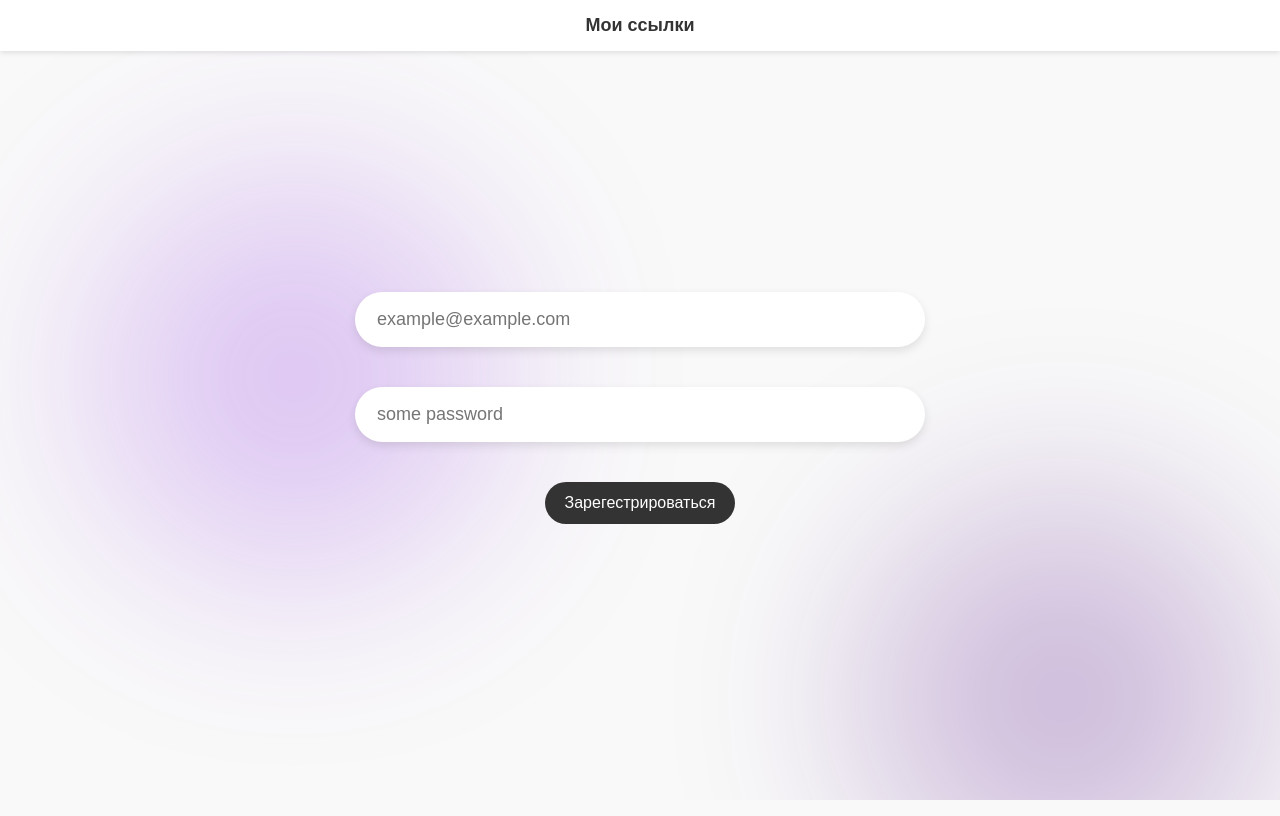
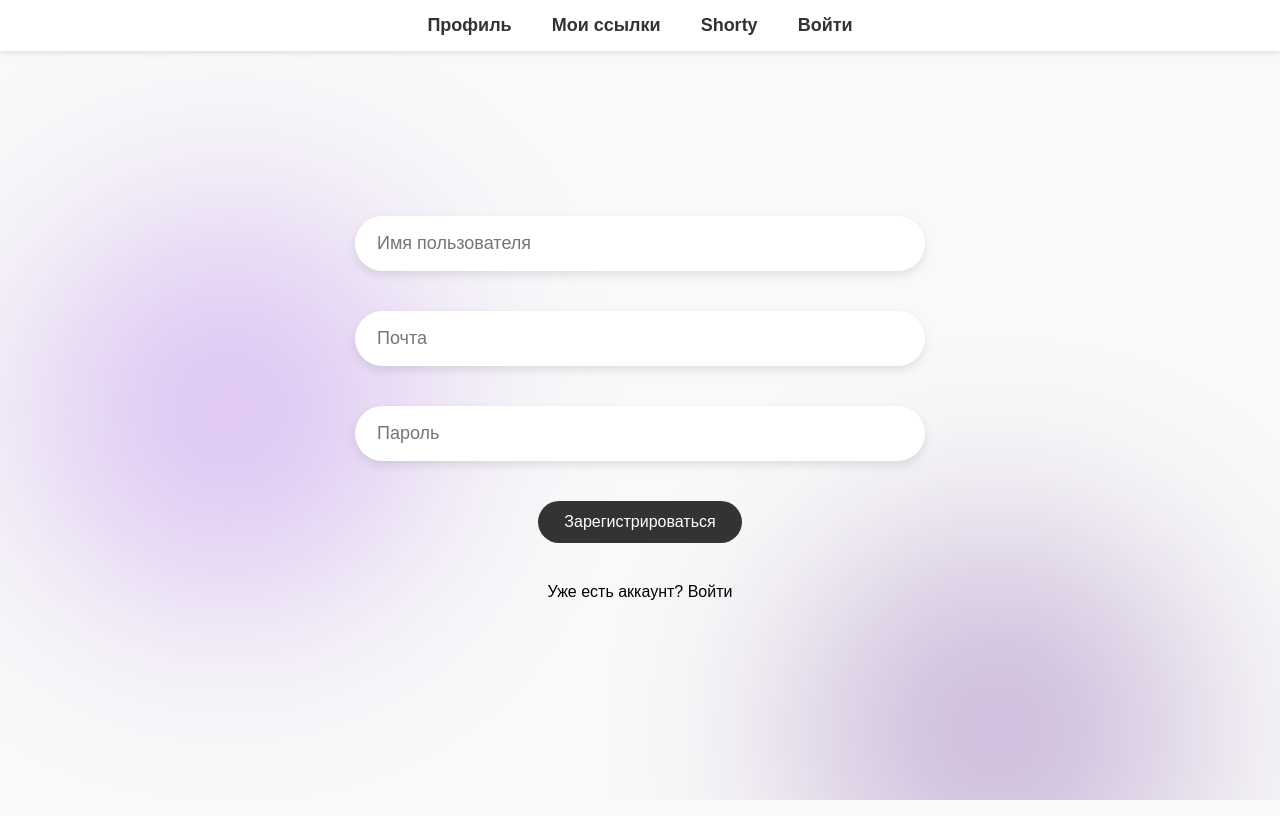
Before and after one commit to kalibdune/shorty-frontend, a React app: page /auth in a window 1280 px wide. Built offline with nearby package versions, Linux system fonts and the light colour scheme; no server answers.

Commit message:
working auth

```diff
--- a/src/App/app.tsx
+++ b/src/App/app.tsx
@@ -1,18 +1,18 @@
 import Main from '../pages/Main/Main'
 import { Auth } from '../pages/Auth/Auth'
-import Nav from '../components/Nav/Nav'
 import Background from '../components/Background/Background'
 import { Routes, Route } from 'react-router-dom'
 import '../index.scss'
+import Urls from '../pages/Urls/Urls'
 
 const App: React.FC = () => {
 	return (
 		<>
-			<Nav></Nav>
 			<Background></Background>
 			<Routes>
 				<Route path='/' element={<Main />} />
 				<Route path='/auth' element={<Auth />} />
+				<Route path='/urls' element={<Urls />} />
 			</Routes>
 		</>
 	)
--- a/src/components/Button/Button.scss
+++ b/src/components/Button/Button.scss
@@ -12,3 +12,7 @@
 .button:hover {
 	background: #555555;
 }
+
+.button-medium {
+	width: 20%;
+}
--- a/src/components/Nav/Nav.scss
+++ b/src/components/Nav/Nav.scss
@@ -12,7 +12,7 @@
 	box-shadow: 0 2px 5px rgb(0 0 0 / 10%);
 }
 
-.nav a {
+.nav-link {
 	position: relative;
 	overflow: hidden;
 	color: #333333;
@@ -21,7 +21,7 @@
 	text-decoration: none;
 }
 
-.nav a::before {
+.nav-link::before {
 	content: '';
 	position: absolute;
 	top: 0;
@@ -37,11 +37,12 @@
 	transition: left 0.5s;
 }
 
-.nav a:hover {
+.nav-link:hover {
 	color: gray;
 	background: none;
+	cursor: pointer;
 }
 
-.nav a:hover::before {
+.nav-link:hover::before {
 	left: 100%;
 }
--- a/src/components/Nav/Nav.tsx
+++ b/src/components/Nav/Nav.tsx
@@ -1,14 +1,58 @@
-import React from 'react'
+import React, { useEffect, useState } from 'react'
 import './Nav.scss'
-import { Link } from 'react-router-dom'
+import { Link, useLocation } from 'react-router-dom'
+import StorageService from '../../utils/storage'
+import { ApiService } from '../../utils/api'
 
-const Main: React.FC = () => {
-	const logged = false
+const Nav: React.FC = () => {
+	const [logged, setLogged] = useState(false)
+	const storage = new StorageService()
+	const api = new ApiService()
+	const location = useLocation()
+
+	useEffect(() => {
+		const l = storage.getItem<boolean>('isLogged')
+		setLogged(l ? true : false)
+	}, [])
+
+	const logOut = () => {
+		api.logout().then(() => {
+			setLogged(false)
+			storage.removeItem('user')
+			storage.setItem('isLogged', false)
+		})
+	}
+
+	console.log(location.pathname)
+
 	return (
 		<nav className='nav'>
-			<Link to={{ pathname: logged ? '/urls' : '/auth' }}>Мои ссылки</Link>
+			{location.pathname !== '/profile' && (
+				<Link to={{ pathname: '/profile' }} className='nav-link'>
+					Профиль
+				</Link>
+			)}
+			{location.pathname !== '/urls' && (
+				<Link to={{ pathname: '/urls' }} className='nav-link'>
+					Мои ссылки
+				</Link>
+			)}
+			{location.pathname !== '/' && (
+				<Link to={{ pathname: '/' }} className='nav-link'>
+					Shorty
+				</Link>
+			)}
+			{logged ? (
+				<a className='nav-link' onClick={logOut}>
+					Выйти
+				</a>
+			) : (
+				<Link to={{ pathname: '/auth' }} className='nav-link'>
+					Войти
+				</Link>
+			)}
 		</nav>
 	)
 }
 
-export default Main
+export default Nav
--- a/src/index.scss
+++ b/src/index.scss
@@ -33,6 +33,14 @@ body {
 	animation: breathingRedShadow 1.5s ease-in-out 3;
 }
 
+.a-regular {
+	cursor: pointer;
+}
+
+.a-regular:hover {
+	text-decoration: underline;
+}
+
 @keyframes breathingRedShadow {
 	0%,
 	100% {
--- a/src/index.tsx
+++ b/src/index.tsx
@@ -1,7 +1,7 @@
 import { createRoot } from 'react-dom/client'
 import { StrictMode } from 'react'
 import { BrowserRouter } from 'react-router-dom'
-import App from './App/app'
+import App from './app/app'
 
 const domNode = document.getElementById('root') as HTMLDivElement
 const root = createRoot(domNode)
--- a/src/pages/Auth/Auth.tsx
+++ b/src/pages/Auth/Auth.tsx
@@ -1,11 +1,28 @@
-import React, { useState } from 'react'
+import React, { useEffect, useState } from 'react'
 import Button from '../../components/Button/Button'
 import { useNavigate } from 'react-router-dom'
+import StorageService from '../../utils/storage'
+import Nav from '../../components/Nav/Nav'
+import { ApiService } from '../../utils/api'
+import { UserCreateRequest } from '../../types/api'
 
 export const Auth: React.FC = () => {
-	const [formData, setFormData] = useState({ email: '', password: '' })
+	const [formData, setFormData] = useState({
+		email: '',
+		password: '',
+		name: '',
+	})
+	const [logged, setLogged] = useState(false)
+	const [isRegisterMode, setIsRegisterMode] = useState(true)
 	const navigator = useNavigate()
-	const logged = false
+	const storage = new StorageService()
+	const api = new ApiService()
+
+	useEffect(() => {
+		const l = storage.getItem<boolean>('isLogged')
+		console.log('Auth', l)
+		setLogged(l ? true : false)
+	}, [])
 
 	const handleInputChange = (e: React.ChangeEvent<HTMLInputElement>) => {
 		const { name, value } = e.target
@@ -14,12 +31,50 @@ export const Auth: React.FC = () => {
 
 	const handleSubmit = (e: React.FormEvent) => {
 		e.preventDefault()
-		navigator('/urls')
+		if (!isRegisterMode) {
+			api.login(formData.email, formData.password).then((answer) => {
+				storage.setItem('user', answer)
+				storage.setItem('isLogged', true)
+				setLogged(true)
+				navigator('/')
+			})
+		} else {
+			const payload: UserCreateRequest = {
+				email: formData.email,
+				password: formData.password,
+				name: formData.name,
+			}
+			api.createUser(payload).then((answer) => {
+				storage.setItem('isLogged', true)
+				storage.setItem('user', answer)
+				setLogged(true)
+				navigator('/')
+			})
+		}
+	}
+
+	const toggleMode = () => {
+		setIsRegisterMode(!isRegisterMode)
 	}
 
 	return (
+		<>
+			<Nav></Nav>
 			<div className='container'>
 				<form onSubmit={handleSubmit} className='container'>
+					{isRegisterMode && (
+						<div className='input-container'>
+							<input
+								type='text'
+								name='name'
+								value={formData.name}
+								onChange={handleInputChange}
+								required
+								className='input-box'
+								placeholder='Имя пользователя'
+							/>
+						</div>
+					)}
 					<div className='input-container'>
 						<input
 							type='email'
@@ -28,7 +83,7 @@ export const Auth: React.FC = () => {
 							onChange={handleInputChange}
 							required
 							className='input-box'
-						placeholder='example@example.com'
+							placeholder='Почта'
 						/>
 					</div>
 					<div className='input-container'>
@@ -39,14 +94,19 @@ export const Auth: React.FC = () => {
 							onChange={handleInputChange}
 							required
 							className='input-box'
-						placeholder='some password'
+							placeholder='Пароль'
 						/>
 					</div>
-				<Button type={'submit'}>
-					{!logged ? 'Зарегестрироваться' : 'Войти'}
+					<Button type={'submit'} className={'button-medium'}>
+						{isRegisterMode ? 'Зарегистрироваться' : 'Войти'}
 					</Button>
+					<a onClick={toggleMode} className='a-regular'>
+						{isRegisterMode
+							? 'Уже есть аккаунт? Войти'
+							: 'Нет аккаунта? Зарегистрироваться'}
+					</a>
 				</form>
-			{logged && <Button type={'button'}>{'Выйти'}</Button>}
 			</div>
+		</>
 	)
 }
--- a/src/pages/Main/Main.scss
+++ b/src/pages/Main/Main.scss
@@ -10,6 +10,9 @@ header {
 	font-weight: bold;
 	background: linear-gradient(45deg, rgb(63 60 60), rgb(242 231 231));
 	background-clip: text;
+	background-size: 150%;
+	background-position: 0 0;
+	transition: background-position 1.5s ease-in-out;
 	-webkit-text-fill-color: transparent;
 }
 
@@ -19,7 +22,15 @@ header {
 }
 
 .title-url {
+	@include font-header;
 	font-size: 2em;
+}
+
+.title-url:hover,
+.title:hover {
+	background-size: 150%;
+	background-position: 100% 0;
+	transition: background-position 1.5s ease-in-out;
 }
 
 @mixin input-box {
--- a/src/pages/Main/Main.tsx
+++ b/src/pages/Main/Main.tsx
@@ -1,6 +1,7 @@
 import React, { useState, useRef } from 'react'
 import Input from './InputSection'
 import './Main.scss'
+import Nav from '../../components/Nav/Nav'
 
 const Main: React.FC = () => {
 	const [url, setUrl] = useState('Shorty')
@@ -13,6 +14,8 @@ const Main: React.FC = () => {
 	}
 
 	return (
+		<>
+			<Nav></Nav>
 			<div className='container'>
 				<header>
 					<p ref={titleRef} className='title'>
@@ -21,6 +24,7 @@ const Main: React.FC = () => {
 				</header>
 				<Input setTitle={setTitleUrl}></Input>
 			</div>
+		</>
 	)
 }
 
--- /dev/null
+++ b/src/pages/Urls/Urls.tsx
@@ -0,0 +1,12 @@
+import Nav from '../../components/Nav/Nav'
+
+const Urls: React.FC = () => {
+	return (
+		<>
+			<Nav></Nav>
+			<h1>Urls</h1>
+		</>
+	)
+}
+
+export default Urls
--- a/src/utils/api.ts
+++ b/src/utils/api.ts
@@ -86,9 +86,9 @@ export class ApiService {
 		return this.request<UserResponse>(`/api/user/${id}/`, 'GET')
 	}
 
-	async login(username: string, password: string): Promise<void> {
+	async login(email: string, password: string): Promise<void> {
 		const payload = new URLSearchParams()
-		payload.append('username', username)
+		payload.append('username', email)
 		payload.append('password', password)
 		payload.append('grant_type', 'password')
 
--- /dev/null
+++ b/src/utils/storage.ts
@@ -0,0 +1,42 @@
+export default class StorageService {
+	private storage: Storage
+
+	constructor(storage: Storage = localStorage) {
+		this.storage = storage
+	}
+
+	setItem(key: string, value: any): void {
+		try {
+			const serializedValue = JSON.stringify(value)
+			this.storage.setItem(key, serializedValue)
+		} catch (error) {
+			console.error('Error saving to storage:', error)
+		}
+	}
+
+	getItem<T>(key: string): T | null {
+		try {
+			const serializedValue = this.storage.getItem(key)
+			return serializedValue ? (JSON.parse(serializedValue) as T) : null
+		} catch (error) {
+			console.error('Error reading from storage:', error)
+			return null
+		}
+	}
+
+	removeItem(key: string): void {
+		try {
+			this.storage.removeItem(key)
+		} catch (error) {
+			console.error('Error removing from storage:', error)
+		}
+	}
+
+	clear(): void {
+		try {
+			this.storage.clear()
+		} catch (error) {
+			console.error('Error clearing storage:', error)
+		}
+	}
+}
```
Lines whose indentation alone changed are shown as unchanged.
